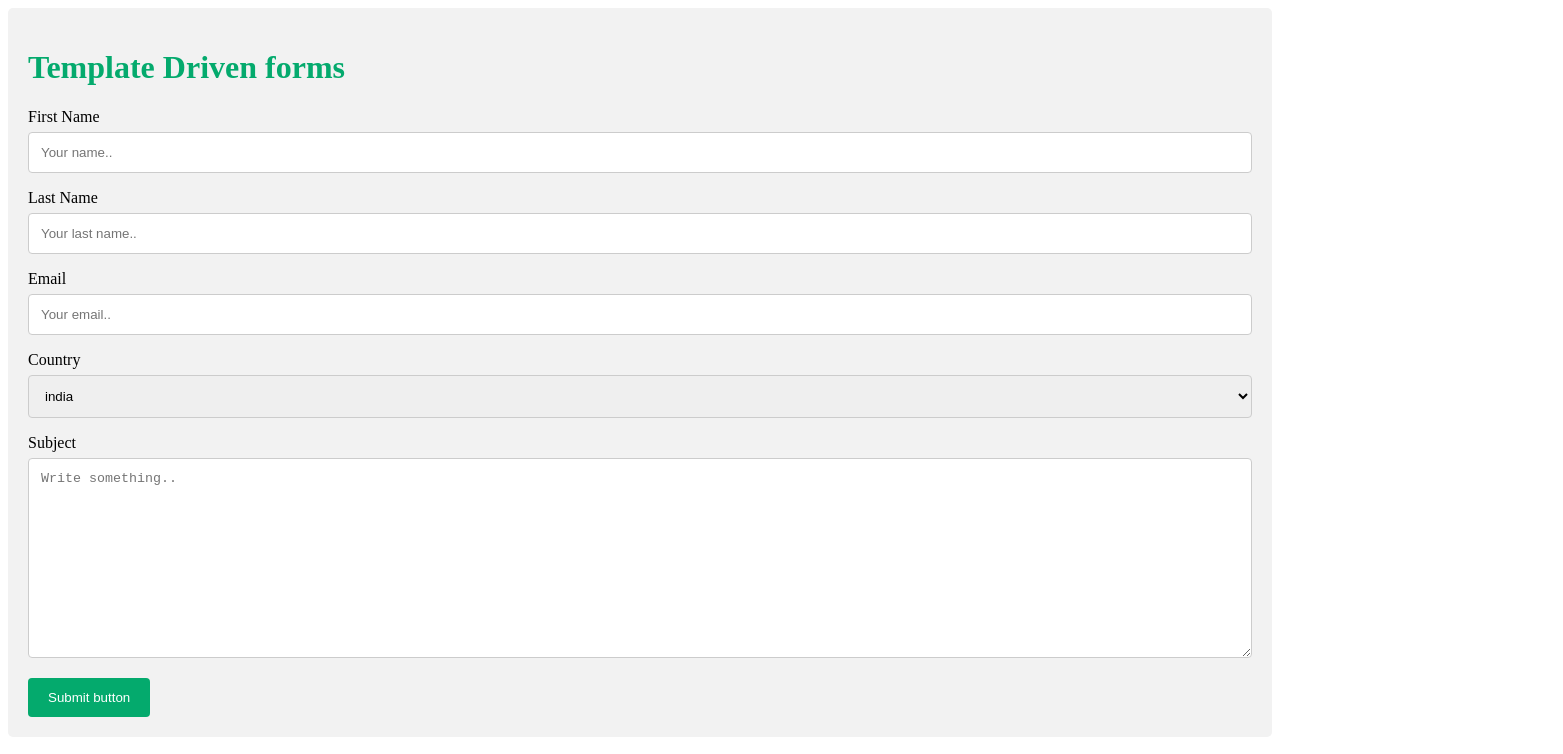
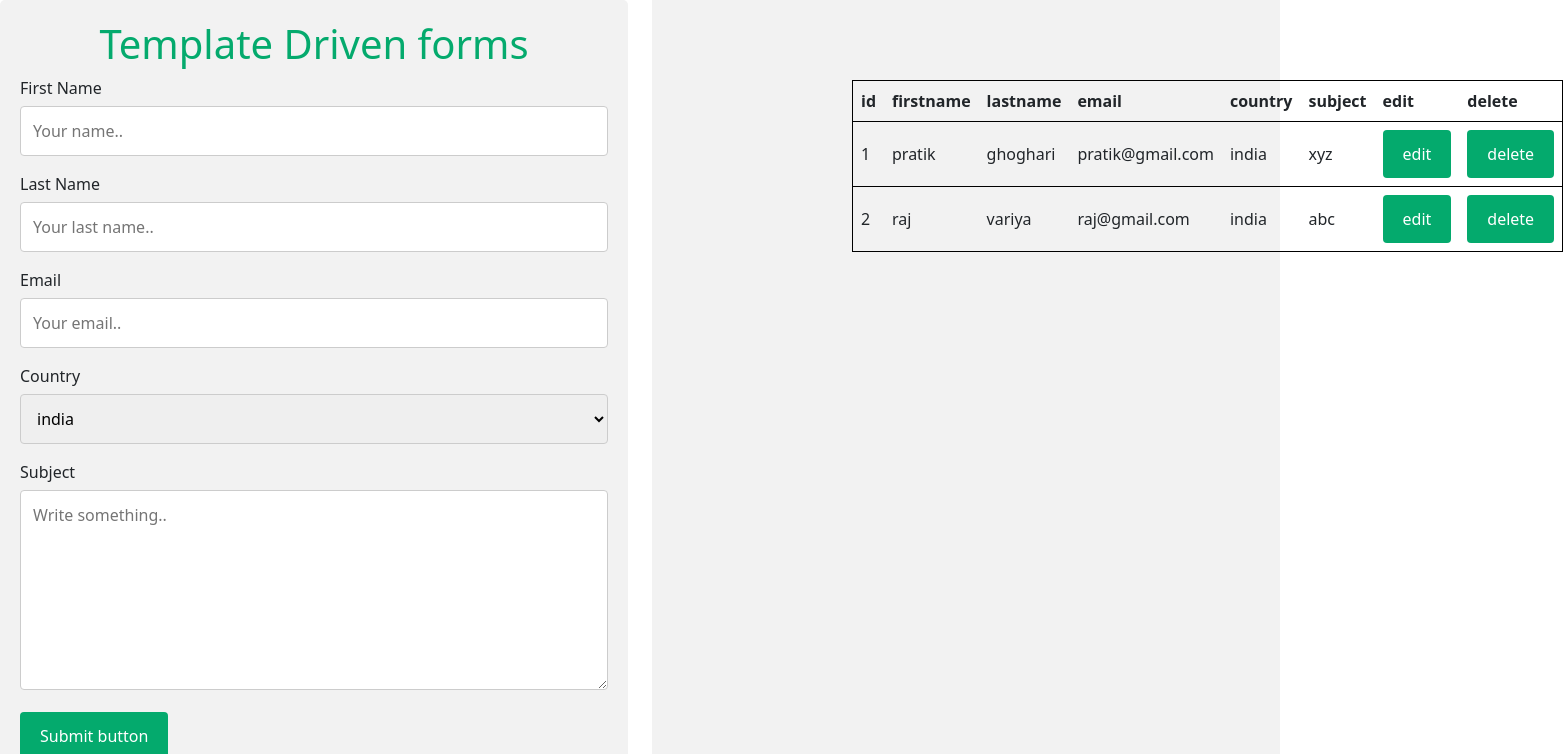
Before and after one commit to pratikg-tagline/Angular-forms, an Angular app: page / in a window 1280 px wide. Shown: the top 754 px of the page, 1563 px wide, since content can reach past the window. Built offline with nearby package versions, Linux system fonts and the light colour scheme.

Commit message:
Implement extra template driven in project

```diff
--- a/angular.json
+++ b/angular.json
@@ -28,7 +28,8 @@
               "src/assets"
             ],
             "styles": [
-              "src/styles.scss"
+              "src/styles.scss",
+              "./node_modules/bootstrap/dist/css/bootstrap.css"
             ],
             "scripts": []
           },
--- a/package.json
+++ b/package.json
@@ -18,6 +18,7 @@
     "@angular/platform-browser": "^14.2.0",
     "@angular/platform-browser-dynamic": "^14.2.0",
     "@angular/router": "^14.2.0",
+    "bootstrap": "^5.2.3",
     "rxjs": "~7.5.0",
     "tslib": "^2.3.0",
     "zone.js": "~0.11.4"
--- a/src/app/app.component.html
+++ b/src/app/app.component.html
@@ -1,44 +1,120 @@
+<div class="row">
+  <div class="col-6">
+    <div class="container">
+      <h1>Template Driven forms</h1>
+      <form
+        action="action_page.php"
+        (ngSubmit)="onsubmit(myForm.value)"
+        #myForm="ngForm"
+      >
+        <label for="fname">First Name</label>
+        <input
+          type="text"
+          name="firstname"
+          placeholder="Your name.."
+          required
+          ngModel
+          [(ngModel)]="firstname"
+          #fname="ngModel"
+        />
+
+        <small *ngIf="fname.invalid && fname.touched">firstname required</small>
+        <span *ngIf="firstname">you entred: {{ firstname }}</span>
+
+        <br />
+        <label for="lname">Last Name</label>
+        <input
+          type="text"
+          name="lastname"
+          placeholder="Your last name.."
+          required
+          ngModel
+          [(ngModel)]="lastname"
+          #lname="ngModel"
+        />
+        <div>
+          <small *ngIf="lname.invalid && lname.touched"
+            >lastname required</small
+          >
+          <span *ngIf="lastname">you entred: {{ lastname }}</span>
+        </div>
+
+        <label for="email">Email</label>
+        <input
+          type="text"
+          name="email"
+          placeholder="Your email.."
+          required
+          ngModel
+          #email="ngModel"
+        />
+        <div>
+          <small *ngIf="email.invalid && email.touched">email required</small>
+        </div>
 
 
 
+        <label for="country">Country</label>
+        <select
+          name="country"
+          required
+          [ngModel]="defultcountry"
+          #country="ngModel"
+        >
+          <option value="india">india</option>
+          <option value="australia">Australia</option>
+          <option value="canada">Canada</option>
+          <option value="usa">USA</option>
+        </select>
 
-<div class="container">
-  <h1>Template Driven forms</h1>
-    <form action="action_page.php" (ngSubmit)="onsubmit(myForm)" #myForm="ngForm">
+        <label for="subject">Subject</label>
+        <textarea
+          name="subject"
+          placeholder="Write something.."
+          style="height: 200px"
+          required
+          ngModel
+          #textarea="ngModel"
+        ></textarea>
 
-      <label for="fname">First Name</label>
-      <input type="text" name="firstname" placeholder="Your name.." required  ngModel [(ngModel)]="firstname"  #fname="ngModel">
+        <button
+          type="submit"
+          value="Submit"
+          (click)="datashow(myForm.value)"
+          [disabled]="!myForm.valid"
+        >
+          Submit button
+        </button>
+      </form>
+    </div>
+  </div>
+  <div class="col-6">
+    <div class="table">
+      <table>
+        <tr>
+         <th>id</th>
+          <th>firstname</th>
+          <th>lastname</th>
+          <th>email</th>
+          <th>country</th>
+          <th>subject</th>
+          <th>edit</th>
+          <th>delete</th>
+        </tr>
 
-        <small *ngIf="fname.invalid && fname.touched">firstname required</small>
-        <span *ngIf="firstname">you entred:  {{firstname}}</span>
 
-  <br>
-      <label for="lname">Last Name</label>
-      <input type="text"  name="lastname" placeholder="Your last name.." required ngModel [(ngModel)]="lastname"  #lname="ngModel">
-      <div>
-        <small *ngIf="lname.invalid && lname.touched">lastname required</small>
-        <span *ngIf="lastname">you entred: {{lastname}}</span>
-      </div>
+        <tr *ngFor="let object of array; let i=index">
+          <td>{{object.id}}</td>
+          <td>{{object.firstname}}</td>
+          <td>{{object.lastname}}</td>
+          <td>{{object.email}}</td>
+          <td>{{object.country}}</td>
+          <td>{{object.subject}}</td>
 
-      <label for="email">Email</label>
-      <input type="text"  name="email" placeholder="Your email.." required  ngModel #email="ngModel">
-      <div>
-        <small *ngIf="email.invalid && email.touched">email required</small>
-
-      </div>
-
-      <label for="country">Country</label>
-      <select  name="country" required [ngModel]="defultcountry" #country="ngModel">
-        <option value="india">india</option>
-        <option value="australia">Australia</option>
-        <option value="canada">Canada</option>
-        <option value="usa">USA</option>
-      </select>
-
-      <label for="subject">Subject</label>
-      <textarea  name="subject" placeholder="Write something.." style="height:200px" required ngModel #textarea="ngModel"></textarea>
-
-      <button type="submit" value="Submit" [disabled]="!myForm.valid">Submit button</button>
-
-    </form>
+          <td><button >edit</button></td>
+          <td><button (click)='BookDelete(i)'>delete</button></td>
+        </tr>
+      </table>
+    </div>
   </div>
+</div>
--- a/src/app/app.component.scss
+++ b/src/app/app.component.scss
@@ -1,4 +1,6 @@
-input[type=text], select, textarea {
+input[type="text"],
+select,
+textarea {
   width: 100%; /* Full width */
   padding: 12px; /* Some padding */
   border: 1px solid #ccc; /* Gray border */
@@ -10,29 +12,39 @@ input[type=text], select, textarea {
 }
 
 /* Style the submit button with a specific background color etc */
-  input[type=submit] {
-    background-color: #04AA6D;
+input[type="submit"] {
+  background-color: #04aa6d;
   color: white;
   padding: 12px 20px;
   border: none;
   border-radius: 4px;
   cursor: pointer;
 }
-  button{
-    background-color: #04AA6D;
+button {
+  background-color: #04aa6d;
   color: white;
   padding: 12px 20px;
   border: none;
   border-radius: 4px;
   cursor: pointer;
 }
+.table {
+  padding: 80px;
+  padding-left: 200px;
 
+  height: 100%;
+  background-color: #f2f2f2;
+}
+.table tr {
+  border: 1px solid black;
+}
 /* When moving the mouse over the submit button, add a darker green color */
-  input[type=submit]:hover {
+input[type="submit"]:hover {
   background-color: #45a049;
 }
-  h1{
-    color: #04AA6D;
+h1 {
+  color: #04aa6d;
+  text-align: center;
 }
 
 /* Add a background color and some padding around the form */
@@ -42,15 +54,15 @@ input[type=text], select, textarea {
   padding: 20px;
 }
 
-  input.ng-invalid.ng-touched{
+input.ng-invalid.ng-touched {
   border: 1px solid red;
 }
-  textarea.ng-invalid.ng-touched{
+textarea.ng-invalid.ng-touched {
   border: 1px solid red;
 }
-  small{
+small {
   color: red;
 }
-  span{
+span {
   color: rgb(46, 192, 97);
 }
--- a/src/app/app.component.ts
+++ b/src/app/app.component.ts
@@ -1,4 +1,4 @@
-import { Component } from '@angular/core';
+import { Component, ViewChild } from '@angular/core';
 import { NgForm } from '@angular/forms';
 
 @Component({
@@ -8,13 +8,42 @@ import { NgForm } from '@angular/forms';
 })
 export class AppComponent {
   title = 'angular-forms';
-  form:any
+  form:any;
+  data:any;
+
+  array:any=[
+
+    { id:1,
+      firstname:'pratik',
+    lastname:'ghoghari',
+     email:'pratik@gmail.com',
+     country:'india',
+     subject:'xyz'
+    },{
+      id:2,
+      firstname:'raj',
+    lastname:'variya',
+     email:'raj@gmail.com',
+     country:'india',
+     subject:'abc'
+    }
+]
+ @ViewChild ('myForm') myForm!:NgForm
 
   onsubmit(form:NgForm){
     console.log(form)
   }
+  datashow(myForm:any){
+    this.array.push(this.myForm.value);
+    console.log('data :>> ', this.array);
+  }
+
   defultcountry='india';
   firstname:string | undefined
   lastname:string | undefined
   email:any
+
+  BookDelete(data: number){
+    this.array.splice(data,1);
+  }
 }
```
Also changed, not shown: 1 other file (tests, documents, lock files or other folders). Lines whose indentation alone changed are shown as unchanged.
